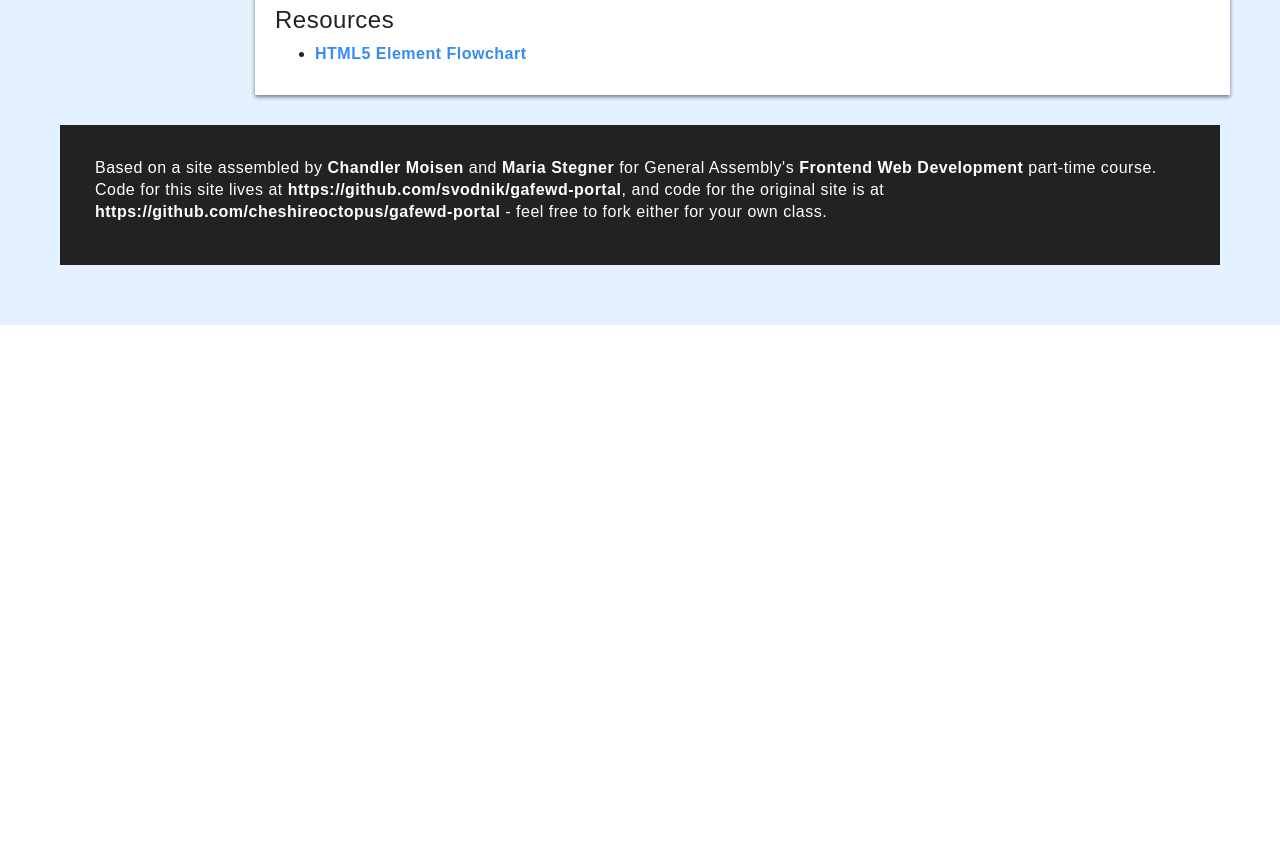
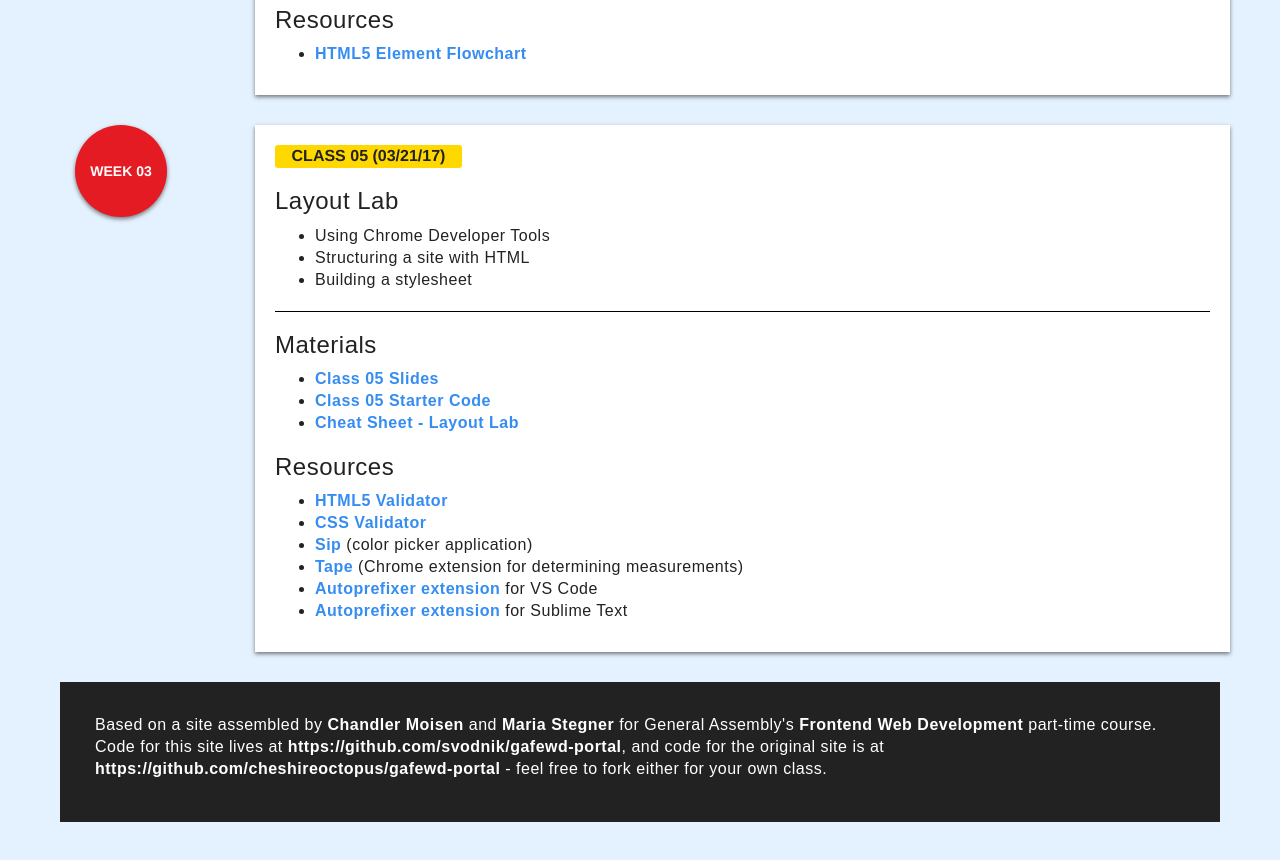
Before and after one commit to svodnik/svodnik.github.io, a plain HTML site: page fewd54/pages/lessons.html in a window 1280 px wide. Shown: the part 2660-3520 px from the top of the page. Before the commit the page ends 2985 px from the top, so only its background shows below. Drawn offline with nearby package versions, Linux system fonts and the light colour scheme; a web font is replaced by a local one.

Commit message:
updates for Class 05

```diff
--- a/fewd54/pages/lessons.html
+++ b/fewd54/pages/lessons.html
@@ -222,29 +222,43 @@
 					<ul>
 						<li><a href="http://html5doctor.com/downloads/h5d-sectioning-flowchart.pdf">HTML5 Element Flowchart</a></li>
 					</ul>
-
 				</div>
 			</div>
 		</div>
 
 		<!-- WEEK THREE -->
-<!--
 		<div class="container" id="week-three">
 			<div class="row">
 				<div class="col-md-2">
 					<div class="week-marker">Week 03</div>
 				</div>
 				<div class="col-md-10 col-xs-12 info-card push-bottom">
-					<div class="class-date">CLASS 05 (03/20/17)</div>
-					<h3>Introduction to Page Layout:</h3>
+					<div class="class-date">CLASS 05 (03/21/17)</div>
+					<h3>Layout Lab</h3>
 					<ul>
-						<li>CSS Specificity</li>
-						<li>Chrome Developer Tools</li>
-						<li>Browser Variances - use cases for <code>normalize.css</code> and <code>reset.css</code></li>
-						<li>Semantic HTML: <code>&lt;header&gt;</code>, <code>&lt;footer&gt;</code>, etc.</li>
+						<li>Using Chrome Developer Tools</li>
+						<li>Structuring a site with HTML</li>
+						<li>Building a stylesheet</li>
+					</ul>
+					<hr>
+					<h3>Materials</h3>
+					<ul>
+						<li><a href="../slides/FEWD-SF-54-05-layout-lab-slides.pdf">Class 05 Slides</a></li>
+						<li><a href="../starter-code/Lesson05-starter-code.zip">Class 05 Starter Code</a></li>
+						<li><a href="../resources/05_cheat_sheet_layout_lab.pdf">Cheat Sheet - Layout Lab</a></li>
+					</ul>
+					<h3>Resources</h3>
+					<ul>
+						<li><a href="https://html5.validator.nu/">HTML5 Validator</a></li>
+						<li><a href="https://validator.w3.org/#validate_by_input">CSS Validator</a></li>
+						<li><a href="http://sipapp.io">Sip</a> (color picker application)</li>
+						<li><a href="https://chrome.google.com/webstore/detail/tape/jmfleijdbicilompnnombcbkcgidbefb">Tape</a> (Chrome extension for determining measurements)</li>
+						<li><a href="https://marketplace.visualstudio.com/items?itemName=mrmlnc.vscode-autoprefixer">Autoprefixer extension</a> for VS Code</li>
+						<li><a href="https://github.com/sindresorhus/sublime-autoprefixer#sublime-autoprefixer">Autoprefixer extension</a> for Sublime Text</li>
 					</ul>
 				</div>
 			</div>
+<!--
 			<div class="row">
 				<div class="col-md-10 col-md-offset-2 info-card push-bottom">
 					<div class="class-date">CLASS 06 (03/22/17)</div>
@@ -257,8 +271,9 @@
 					</ul>
 				</div>
 			</div>
+-->
 		</div>
--->
+
 		<!-- WEEK FOUR -->
 <!--
 		<div class="container" id="week-four">
```
Also changed, not shown: 3 other files.
